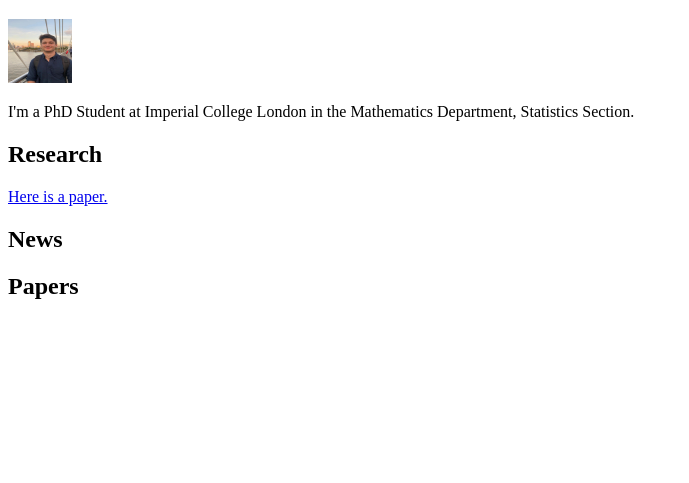
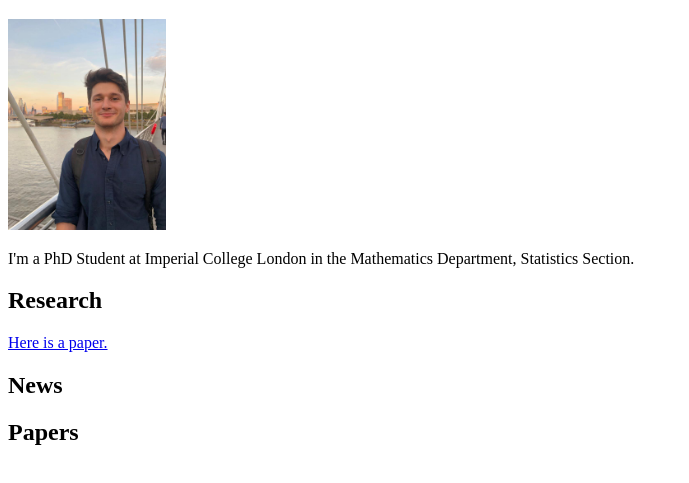
Before and after one commit to georgewynne/georgewynne.github.io, a plain HTML site: page index.html in a window 1280 px wide. Shown: the part 61-544 px from the top of the page, without its empty margins (0-689 px from the left). Drawn offline with Linux system fonts and the light colour scheme.

Commit message:
resized picture

```diff
--- a/index.html
+++ b/index.html
@@ -1,8 +1,13 @@
 <!DOCTYPE html>
 <html>
+
+<head>
+	<title>George Wynne</title>
+</head>
+
 <body>
 <h1>George Wynne</h1>
-<img src = 'profilepic.jpg' height = '64px' width = '64px'>
+<img src = 'profilepic.jpg' width = '158px'>
 <p>I'm a PhD Student at Imperial College London in the Mathematics Department, Statistics Section. </p>
 
 <h2>Research</h2>
```
